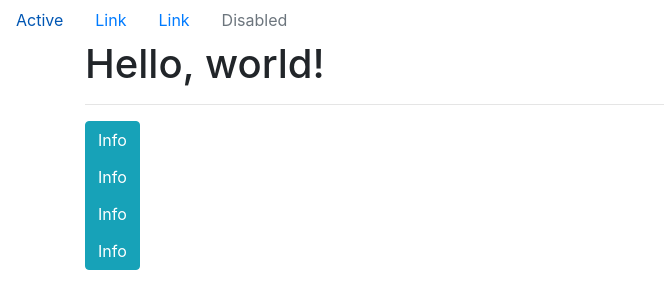
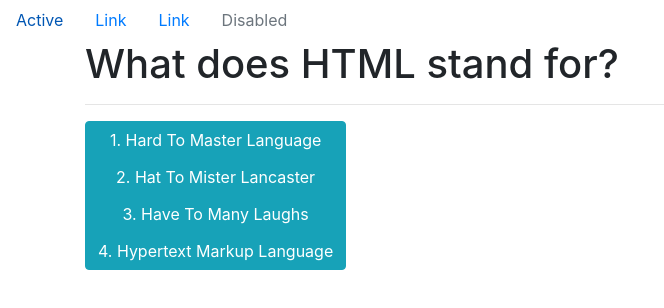
Before and after one commit to adospinoiu/HW9.8.20CodeQuiz, a plain HTML site: page index.html in a window 1280 px wide. Shown: the whole page, without its empty margins (0-664 px from the left). Drawn offline with nearby package versions, Linux system fonts and the light colour scheme.

Commit message:
Started working on the script.js file. Set all the top level const

```diff
--- a/index.html
+++ b/index.html
@@ -29,14 +29,15 @@
   <main>
     <div class="container">
       <!-- Content here -->
-      <h1>Hello, world!</h1>
+      <h1 id="question"></h1>
 
       <hr>
-      <div class = "btn-group-vertical">
-        <button type="button" class="btn btn-info">Info</button>
-        <button type="button" class="btn btn-info">Info</button>
-        <button type="button" class="btn btn-info">Info</button>
-        <button type="button" class="btn btn-info">Info</button>
+
+      <div class = "btn-group-vertical" role = "group">
+        <button id="button1" type="button" class="btn btn-info">Info</button>
+        <button id="button2" type="button" class="btn btn-info">Info</button>
+        <button id="button3" type="button" class="btn btn-info">Info</button>
+        <button id="button4" type="button" class="btn btn-info">Info</button>
       </div>
     </div>
 
--- a/script.js
+++ b/script.js
@@ -0,0 +1,12 @@
+const question = document.querySelector("#question");
+const button1 = document.querySelector("#button1");
+const button2 = document.querySelector("#button2");
+const button3 = document.querySelector("#button3");
+const button4 = document.querySelector("#button4");
+
+//Question #1
+question.textContent = "What does HTML stand for?";
+button1.textContent = "1. Hard To Master Language";
+button2.textContent = "2. Hat To Mister Lancaster";
+button3.textContent = "3. Have To Many Laughs";
+button4.textContent = "4. Hypertext Markup Language";
```
